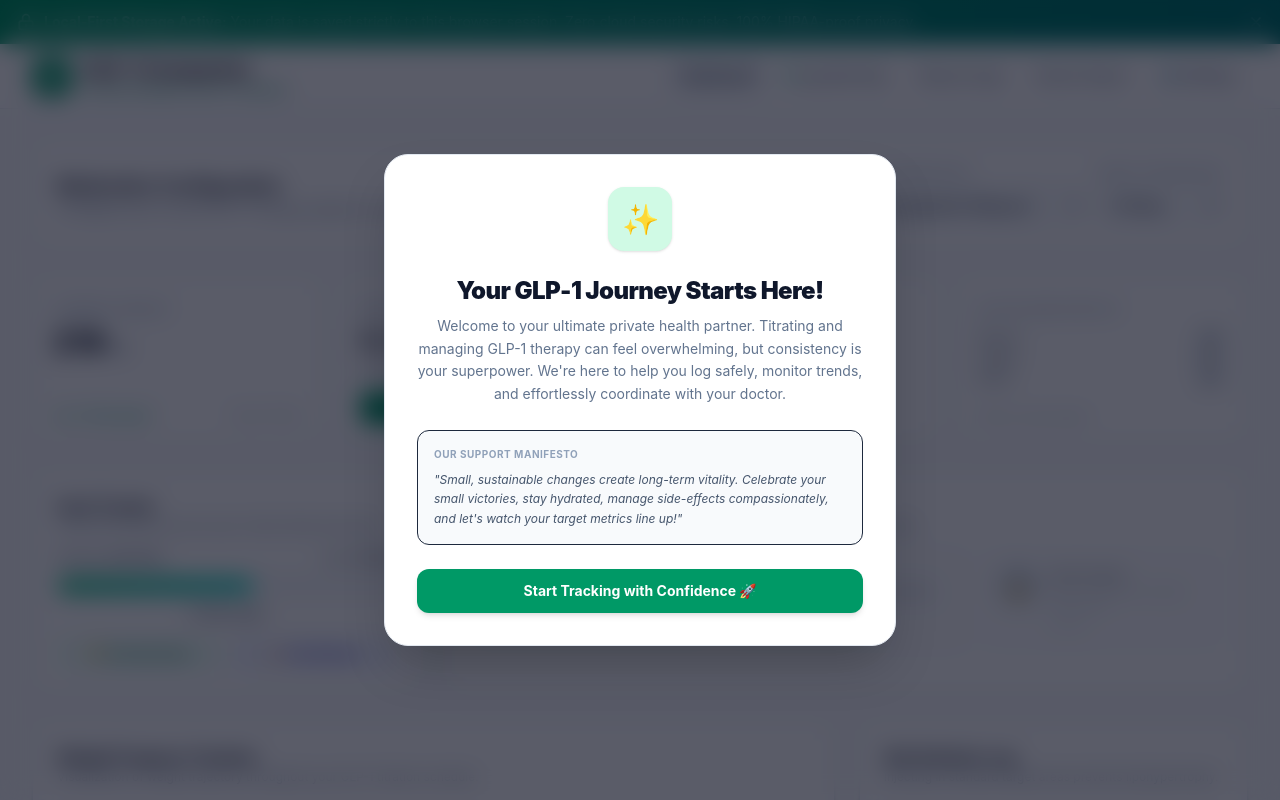
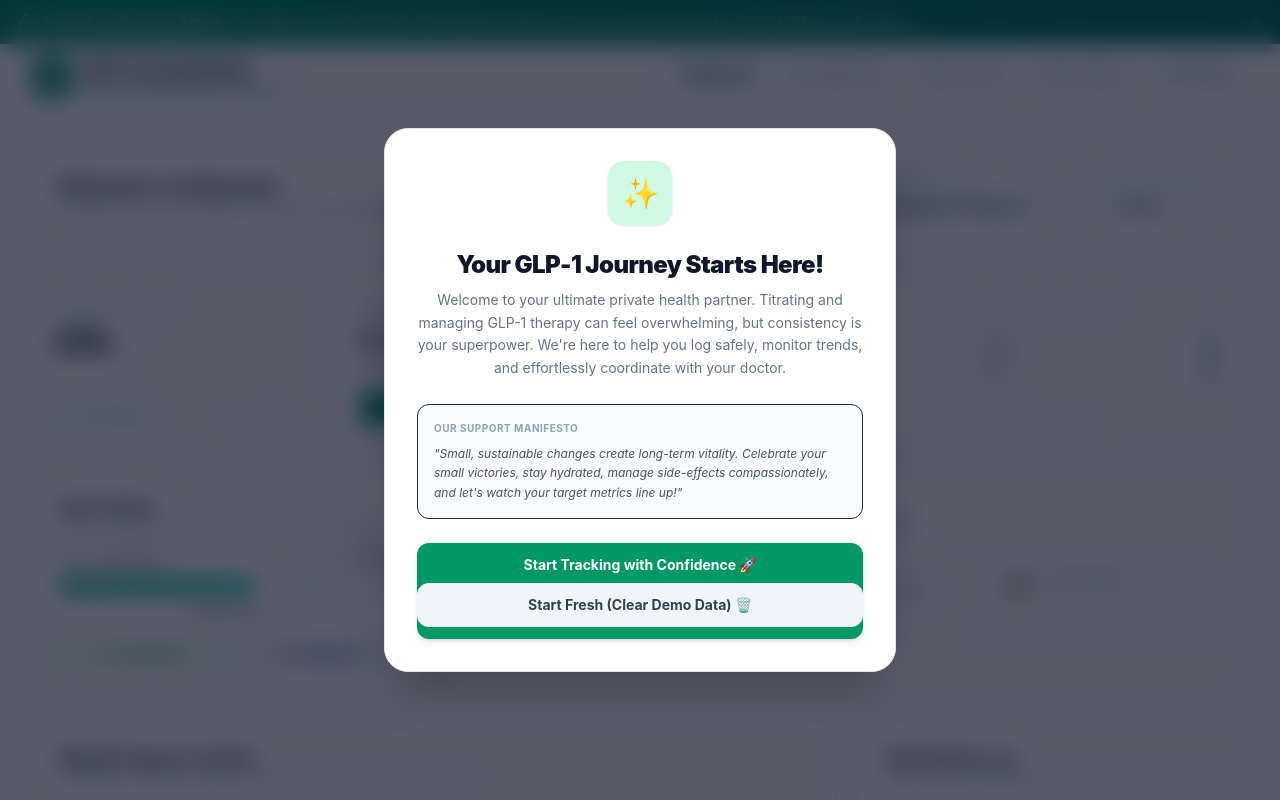
Before and after one commit to kue2086-hue/glp1-companion, a React (Vite) app: page / in a window 1280 px wide. Shown: the top 800 px of the page. Built offline with nearby package versions, Linux system fonts and the light colour scheme.

Commit message:
add start fresh button

```diff
--- a/src/App.tsx
+++ b/src/App.tsx
@@ -484,6 +484,16 @@ export default function App() {
               className="w-full py-3 bg-emerald-600 hover:bg-emerald-700 text-white rounded-xl font-bold text-sm shadow-md transition duration-150 transform hover:scale-[1.02]"
             >
               Start Tracking with Confidence 🚀
+              <button
+  onClick={() => {
+    setEntries([]);
+    localStorage.removeItem('glp1_entries');
+    setShowWelcomeModal(false);
+  }}
+  className="w-full py-3 bg-slate-100 hover:bg-slate-200 text-slate-700 rounded-xl font-bold text-sm transition duration-150 mt-2"
+>
+  Start Fresh (Clear Demo Data) 🗑️
+</button>
             </button>
           </div>
         </div>
```
